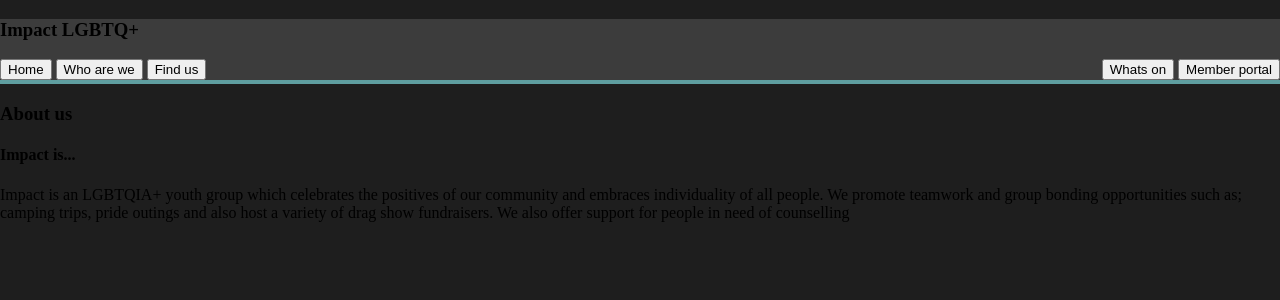
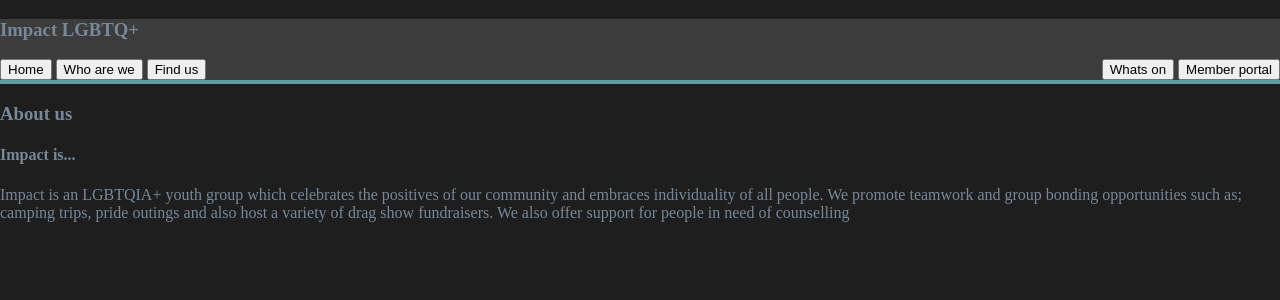
Before and after one commit to ImpactLGBTQ/Impact-Website, a Django app: template impact_website/templates/impact_website/who_are_we.html in a window 1280 px wide. Shown: the top 300 px of the page. Run offline with Django 3.2, Linux system fonts and the light colour scheme; the template is opened without the code that fills it, so the values that code supplies are empty; style sheets or scripts are compiled from the project's sources.

Commit message:
Updated styling for page

```diff
--- a/impact_website/templates/impact_website/who_are_we.html
+++ b/impact_website/templates/impact_website/who_are_we.html
@@ -4,7 +4,7 @@
     <meta charset="UTF-8">
     <title>Who are we</title>
     {% load static %}
-    <link rel="stylesheet" type="text/css" href="{% static "css/defaults.styl" %}">
+    <link rel="stylesheet" type="text/css" href="{% static "css/defaults.css" %}">
 </head>
 <body>
 <div class="header">
--- a/static/css/defaults.styl
+++ b/static/css/defaults.styl
@@ -1,9 +1,12 @@
 // Stylus file for default/standard classes (like standard_form for flex form)
 @require "default_vars.styl"
+
+
 html {
   margin 0
   padding 0
   background-color background-colour
+  color lightslategrey
 
   .header_bar_container {
     background-color light-grey
@@ -14,10 +17,6 @@ html {
       display flex
       flex-direction row
       justify-content space-between
-
-      button {
-
-      }
     }
   }
 
--- a/templates/includes/header_bar.html
+++ b/templates/includes/header_bar.html
@@ -10,7 +10,7 @@
 
     }
     function who_are_we() {
-
+        document.location = "{% url "impact_website-about-us" %}";
     }
     function find_us() {
 
```
